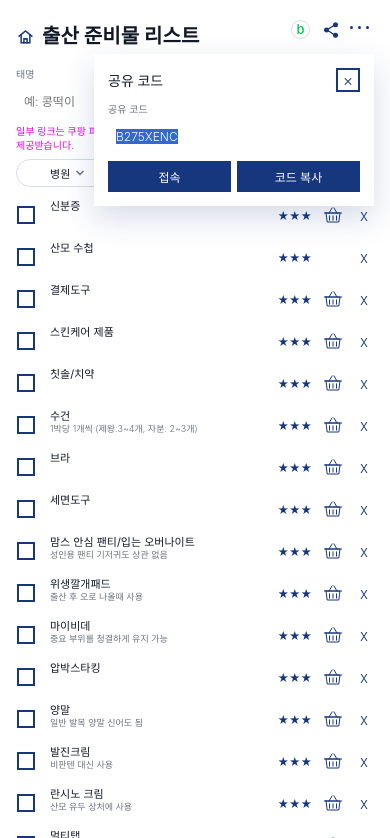
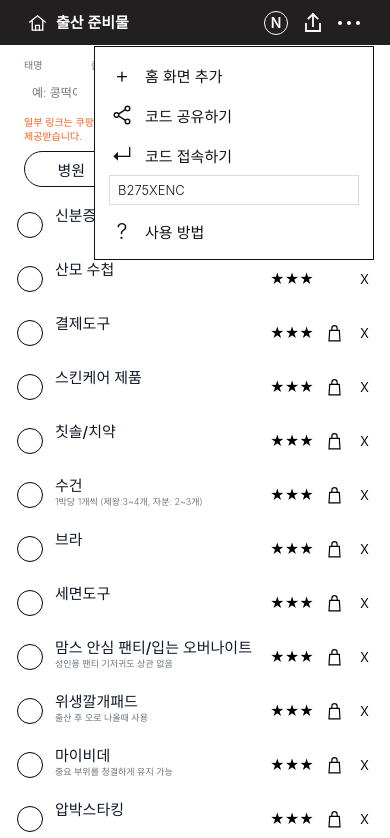
Before and after one commit to richmariyang-star/birthbaglist, a website: page public/index.html in a window 390 px wide. Both pictures are taken after a click on the button 359 px from the left and 27 px from the top of the page. Shown: the top 838 px of the page. Drawn offline with Linux system fonts and the light colour scheme; no server answers; a web font is replaced by a local one.

Commit message:
Add files via upload

```diff
--- a/public/app.js
+++ b/public/app.js
@@ -1,4 +1,8 @@
 const subCategories = ["산모", "아기", "보호자"];
+const mainCategories = [
+  { value: "hospital", label: "병원" },
+  { value: "care", label: "조리원" },
+];
 const importanceLabels = { "★": "필수", "☆": "상황별", "△": "선택" };
 const importanceOrder = { "★": 0, "☆": 1, "△": 2 };
 const importanceStars = { "★": "★★★", "☆": "★★", "△": "★" };
@@ -15,11 +19,14 @@ const state = {
   checked: {},
   hiddenIds: [],
   customItems: [],
+  customMainCategories: [],
+  customSubCategories: [],
 };
 
 let baseItems = [];
 let saveTimer;
 let shareCode = "";
+let installPromptEvent;
 
 const els = {
   babyName: document.querySelector("#babyName"),
@@ -51,7 +58,10 @@ const els = {
   template: document.querySelector("#itemTemplate"),
   addForm: document.querySelector("#addForm"),
   toggleAdd: document.querySelector("#toggleAdd"),
+  installApp: document.querySelector("#installApp"),
   newName: document.querySelector("#newName"),
+  newMain: document.querySelector("#newMain"),
+  newSub: document.querySelector("#newSub"),
   newImportance: document.querySelector("#newImportance"),
   newDescription: document.querySelector("#newDescription"),
   newLink: document.querySelector("#newLink"),
@@ -62,15 +72,19 @@ function normalizeState(payload) {
     babyName: payload.babyName || "",
     dueDate: payload.dueDate || "",
     profileSaved: Boolean(payload.profileSaved || (payload.babyName && payload.dueDate)),
-    selectedMain: payload.selectedMain === "care" ? "care" : "hospital",
-    selectedSub: subCategories.includes(payload.selectedSub) ? payload.selectedSub : "산모",
+    selectedMain: payload.selectedMain || "hospital",
+    selectedSub: payload.selectedSub || "산모",
     selectedImportance: ["all", "★", "☆", "△"].includes(payload.selectedImportance)
       ? payload.selectedImportance
       : "all",
     checked: payload.checked || {},
     hiddenIds: Array.isArray(payload.hiddenIds) ? payload.hiddenIds : [],
     customItems: Array.isArray(payload.customItems) ? payload.customItems : [],
+    customMainCategories: Array.isArray(payload.customMainCategories) ? payload.customMainCategories : [],
+    customSubCategories: Array.isArray(payload.customSubCategories) ? payload.customSubCategories : [],
   });
+  if (!getMainOptions().some((item) => item.value === state.selectedMain)) state.selectedMain = "hospital";
+  if (!getSubOptions().includes(state.selectedSub)) state.selectedSub = "산모";
 }
 
 async function load() {
@@ -151,15 +165,16 @@ function currentItems() {
 }
 
 function syncControls() {
+  syncCategoryControls();
   els.babyName.value = state.babyName;
   els.dueDate.value = state.dueDate;
-  els.profileText.textContent = getProfileText();
+  els.profileText.replaceChildren(getProfileLabel());
   els.profileDisplay.hidden = !state.profileSaved;
   els.profileForm.hidden = state.profileSaved;
   els.mainFilter.value = state.selectedMain;
   els.subFilter.value = state.selectedSub;
   els.importanceFilter.value = state.selectedImportance;
-  els.mainFilterLabel.textContent = mainFilterLabels[state.selectedMain];
+  els.mainFilterLabel.textContent = getMainLabel(state.selectedMain);
   els.subFilterLabel.textContent = state.selectedSub;
   els.importanceFilterLabel.textContent = importanceFilterLabels[state.selectedImportance];
   if (els.shareCodeInput) els.shareCodeInput.value = shareCode;
@@ -173,6 +188,30 @@ function syncControls() {
   document.querySelectorAll("[data-importance]").forEach((button) => {
     button.classList.toggle("is-active", button.dataset.importance === state.selectedImportance);
   });
+}
+
+function getMainOptions() {
+  return [...mainCategories, ...state.customMainCategories];
+}
+
+function getSubOptions() {
+  return [...subCategories, ...state.customSubCategories];
+}
+
+function getMainLabel(value) {
+  return getMainOptions().find((item) => item.value === value)?.label || mainFilterLabels[value] || value;
+}
+
+function syncSelect(select, options, selected) {
+  select.replaceChildren(...options.map((option) => new Option(option.label || option, option.value || option)));
+  select.value = selected;
+}
+
+function syncCategoryControls() {
+  syncSelect(els.newMain, getMainOptions(), state.selectedMain);
+  syncSelect(els.mainFilter, getMainOptions(), state.selectedMain);
+  syncSelect(els.newSub, getSubOptions(), state.selectedSub);
+  syncSelect(els.subFilter, getSubOptions(), state.selectedSub);
 }
 
 function closeFilterChips() {
@@ -196,6 +235,16 @@ function toggleFilterChips(groupName) {
 function getProfileText() {
   const babyName = state.babyName || "태명 미입력";
   return `${getDdayLabel(state.dueDate)} ${babyName}`;
+}
+
+function getProfileLabel() {
+  const babyName = state.babyName || "태명 미입력";
+  const fragment = document.createDocumentFragment();
+  const dday = document.createElement("span");
+  dday.className = "dday-label";
+  dday.textContent = getDdayLabel(state.dueDate);
+  fragment.append(dday, document.createTextNode(` ${babyName}`));
+  return fragment;
 }
 
 function getDdayLabel(dateText) {
@@ -285,7 +334,10 @@ function renderProgress() {
   const total = scopeItems.length;
   const percent = total ? Math.round((done / total) * 100) : 0;
   els.progressText.textContent = `${done}/${total}`;
-  els.progressPercent.textContent = `${percent}% 완료`;
+  els.progressPercent.replaceChildren();
+  const percentValue = document.createElement("b");
+  percentValue.textContent = `${percent}%`;
+  els.progressPercent.append(percentValue, " 완료");
   els.progressBar.style.width = `${percent}%`;
 }
 
@@ -296,11 +348,35 @@ function resetChecklist() {
   state.checked = {};
   state.hiddenIds = [];
   state.customItems = [];
+  state.customMainCategories = [];
+  state.customSubCategories = [];
   els.addForm.hidden = true;
   els.toggleAdd.textContent = "+";
   els.toggleAdd.setAttribute("aria-expanded", "false");
   save();
   render();
+}
+
+function isStandaloneMode() {
+  return window.matchMedia("(display-mode: standalone)").matches || navigator.standalone;
+}
+
+function setupInstallButton() {
+  if (isStandaloneMode()) {
+    els.installApp.hidden = true;
+    return;
+  }
+
+  window.addEventListener("beforeinstallprompt", (event) => {
+    event.preventDefault();
+    installPromptEvent = event;
+    els.installApp.hidden = false;
+  });
+
+  window.addEventListener("appinstalled", () => {
+    installPromptEvent = undefined;
+    els.installApp.hidden = true;
+  });
 }
 
 function queueSave() {
@@ -375,12 +451,10 @@ els.shareHome.addEventListener("click", async () => {
 });
 
 els.openSharePanel.addEventListener("click", () => {
-  els.sharePanel.hidden = false;
-  els.shareCodeInput.focus();
-  els.shareCodeInput.select();
+  els.sharePanel.hidden = !els.sharePanel.hidden;
 });
 
-els.closeSharePanel.addEventListener("click", () => {
+els.closeSharePanel?.addEventListener("click", () => {
   els.sharePanel.hidden = true;
 });
 
@@ -405,9 +479,9 @@ els.applyShareCode.addEventListener("click", () => {
 els.copyShareLink.addEventListener("click", async () => {
   try {
     await navigator.clipboard.writeText(shareCode);
-    els.copyShareLink.textContent = "완료";
+    els.copyShareLink.querySelector("em").textContent = "완료";
     setTimeout(() => {
-      els.copyShareLink.textContent = "코드 복사";
+      els.copyShareLink.querySelector("em").textContent = "코드 공유하기";
       els.sharePanel.hidden = true;
     }, 1200);
   } catch {
@@ -459,6 +533,22 @@ els.toggleAdd.addEventListener("click", () => {
   els.addForm.hidden = !willOpen;
   els.toggleAdd.textContent = willOpen ? "−" : "+";
   els.toggleAdd.setAttribute("aria-expanded", String(willOpen));
+  if (willOpen) {
+    syncCategoryControls();
+    els.newMain.value = state.selectedMain;
+    els.newSub.value = state.selectedSub;
+  }
+});
+
+els.installApp.addEventListener("click", async () => {
+  if (installPromptEvent) {
+    installPromptEvent.prompt();
+    await installPromptEvent.userChoice;
+    installPromptEvent = undefined;
+    return;
+  }
+
+  alert("브라우저 메뉴에서 '홈 화면에 추가'를 선택해 주세요.");
 });
 
 els.addForm.addEventListener("submit", (event) => {
@@ -466,10 +556,12 @@ els.addForm.addEventListener("submit", (event) => {
   const name = els.newName.value.trim();
   if (!name) return;
 
+  state.selectedMain = els.newMain.value;
+  state.selectedSub = els.newSub.value;
   state.customItems.push({
     id: `custom-${Date.now()}-${Math.random().toString(36).slice(2)}`,
-    mainCategory: state.selectedMain,
-    mainLabel: state.selectedMain === "hospital" ? "병원용" : "조리원용",
+    mainCategory: els.newMain.value,
+    mainLabel: getMainLabel(els.newMain.value),
     subCategory: state.selectedSub,
     importance: els.newImportance.value,
     name,
@@ -483,4 +575,10 @@ els.addForm.addEventListener("submit", (event) => {
   render();
 });
 
+setupInstallButton();
+
+if ("serviceWorker" in navigator) {
+  navigator.serviceWorker.register("./sw.js").catch(() => {});
+}
+
 load();
--- a/public/index.html
+++ b/public/index.html
@@ -4,11 +4,25 @@
     <meta charset="UTF-8" />
     <meta name="viewport" content="width=device-width, initial-scale=1, viewport-fit=cover" />
     <title>출산가방 체크리스트</title>
+    <link rel="manifest" href="./manifest.webmanifest" />
+    <link rel="icon" href="./icon.svg" type="image/svg+xml" />
+    <link rel="apple-touch-icon" href="./icon.svg" />
     <link rel="stylesheet" href="./styles.css" />
   </head>
   <body>
     <main class="app-shell">
       <section class="sticky-head">
+        <div class="app-bar">
+          <h1 class="app-title">
+            <svg viewBox="0 0 24 24" aria-hidden="true">
+              <path d="M4 11.5 12 5l8 6.5" />
+              <path d="M6.5 10.5V20h11v-9.5" />
+              <path d="M10 20v-5h4v5" />
+            </svg>
+            <span>출산 준비물</span>
+          </h1>
+
+          <div class="app-actions">
             <a
               class="blog-link"
               href="https://blog.naver.com/millionnairebubu"
@@ -16,16 +30,14 @@
               rel="noopener"
               aria-label="네이버 블로그 열기"
             >
-          <span>b</span>
+              <span>N</span>
             </a>
 
             <button id="shareHome" class="home-share-button" type="button" aria-label="홈페이지 공유">
               <svg viewBox="0 0 24 24" aria-hidden="true">
-            <circle cx="18" cy="5" r="2.5" />
-            <circle cx="6" cy="12" r="2.5" />
-            <circle cx="18" cy="19" r="2.5" />
-            <path d="M8.4 10.8 15.6 6.2" />
-            <path d="M8.4 13.2 15.6 17.8" />
+                <path d="M12 3v12" />
+                <path d="M7.5 7.5 12 3l4.5 4.5" />
+                <path d="M5 13v7h14v-7" />
               </svg>
             </button>
 
@@ -34,15 +46,8 @@
               <span></span>
               <span></span>
             </button>
-
-        <h1 class="app-title">
-          <svg viewBox="0 0 24 24" aria-hidden="true">
-            <path d="M4 11.5 12 5l8 6.5" />
-            <path d="M6.5 10.5V20h11v-9.5" />
-            <path d="M10 20v-5h4v5" />
-          </svg>
-          <span>출산 준비물 리스트</span>
-        </h1>
+          </div>
+        </div>
 
         <header class="top-panel">
           <div id="profileDisplay" class="profile-display" hidden>
@@ -64,14 +69,14 @@
 
         <section class="summary-row" aria-label="준비 현황">
           <div class="summary-content">
+            <strong id="progressText">0 / 0</strong>
+            <span id="progressPercent">0%</span>
             <button id="resetList" type="button" aria-label="체크리스트 초기화">
               <svg viewBox="0 0 24 24" aria-hidden="true">
                 <path d="M20 12a8 8 0 1 1-2.4-5.7" />
                 <path d="M18 2v5h-5" />
               </svg>
             </button>
-            <strong id="progressText">0 / 0</strong>
-            <span id="progressPercent">0%</span>
           </div>
           <div class="progress-track"><span id="progressBar"></span></div>
         </section>
@@ -133,25 +138,40 @@
             </select>
           </div>
         </section>
+
       </section>
 
-      <section id="sharePanel" class="share-panel" aria-label="공유 코드" hidden>
-        <div class="share-panel-head">
-          <strong>공유 코드</strong>
-          <button id="closeSharePanel" type="button" aria-label="공유 코드 닫기">×</button>
+      <section id="sharePanel" class="share-panel" aria-label="메뉴" hidden>
+        <button id="installApp" class="menu-action" type="button"><span>+</span><em>홈 화면 추가</em></button>
+        <button id="copyShareLink" class="menu-action" type="button">
+          <span>
+            <svg viewBox="0 0 24 24" aria-hidden="true"><circle cx="18" cy="5" r="2.5" /><circle cx="6" cy="12" r="2.5" /><circle cx="18" cy="19" r="2.5" /><path d="M8.4 10.8 15.6 6.2M8.4 13.2 15.6 17.8" /></svg>
+          </span>
+          <em>코드 공유하기</em>
+        </button>
+        <div class="code-menu-row">
+          <button id="applyShareCode" class="menu-action" type="button"><span>↵</span><em>코드 접속하기</em></button>
+          <input id="shareCodeInput" type="text" autocomplete="off" inputmode="latin" placeholder="코드 입력" />
         </div>
-        <label>
-          <span>공유 코드</span>
-          <input id="shareCodeInput" type="text" autocomplete="off" inputmode="latin" />
-        </label>
-        <div class="share-actions">
-          <button id="applyShareCode" type="button">접속</button>
-          <button id="copyShareLink" type="button">코드 복사</button>
-        </div>
+        <button class="menu-action" type="button"><span>?</span><em>사용 방법</em></button>
       </section>
 
       <section class="add-box" aria-label="항목 추가">
         <form id="addForm" hidden>
+          <label class="form-full">
+            <span>카테고리</span>
+          </label>
+          <div class="category-row">
+            <select id="newMain">
+              <option value="hospital">병원</option>
+              <option value="care">조리원</option>
+            </select>
+            <select id="newSub">
+              <option value="산모">산모</option>
+              <option value="아기">아기</option>
+              <option value="보호자">보호자</option>
+            </select>
+          </div>
           <label>
             <span>물품명</span>
             <input id="newName" type="text" required placeholder="추가할 준비물" />
@@ -194,13 +214,8 @@
         <span class="importance"></span>
         <a class="buy-link" target="_blank" rel="noopener sponsored" aria-label="구매 링크">
           <svg viewBox="0 0 24 24" aria-hidden="true">
-            <path d="M5 9h14l-1.2 9H6.2L5 9Z" />
-            <path d="M3.5 9h17" />
-            <path d="M8 9l3-5" />
-            <path d="M16 9l-3-5" />
-            <path d="M8.5 12v4" />
-            <path d="M12 12v4" />
-            <path d="M15.5 12v4" />
+            <path d="M6.5 8.5h11l.8 12h-12.6l.8-12Z" />
+            <path d="M9 8.5V6a3 3 0 0 1 6 0v2.5" />
           </svg>
         </a>
         <button type="button" class="delete-btn" aria-label="항목 삭제">×</button>
--- a/public/styles.css
+++ b/public/styles.css
@@ -5,9 +5,10 @@
   --bg: #ffffff;
   --ink: #111827;
   --muted: #6b7280;
-  --navy: #16377e;
+  --navy: #000000;
   --pink: #ff00d4;
   --accent-pink: #ef00ec;
+  --orange: #ff5a1f;
 }
 
 * {
@@ -41,85 +42,96 @@ button {
   padding: 0 20px 22px;
 }
 
+.sticky-head {
+  position: sticky;
+  top: 0;
+  z-index: 10;
+  margin: 0 -20px;
+  padding: 0 24px 8px;
+  background: var(--bg);
+}
+
+.app-bar {
+  display: flex;
+  align-items: center;
+  justify-content: space-between;
+  min-height: 45px;
+  margin: 0 -24px 12px;
+  padding: 0 27px;
+  background: #211f20;
+  color: #fff;
+}
+
+.app-actions {
+  display: flex;
+  align-items: center;
+  gap: 16px;
+  margin-left: 12px;
+}
+
 .blog-link,
 .home-share-button,
 .menu-button {
-  position: absolute;
-  top: 20px;
-  z-index: 12;
-  align-items: center;
-  justify-content: center;
+  display: grid;
+  place-items: center;
+  flex: 0 0 auto;
   padding: 0;
   border: 0;
   background: transparent;
+  color: #fff;
 }
 
 .blog-link {
-  right: 84px;
-  display: grid;
-  place-items: center;
-  width: 19px;
-  height: 19px;
-  border: 1px solid #d7dce6;
+  width: 24px;
+  height: 24px;
+  border: 1.5px solid #fff;
   border-radius: 50%;
-  color: #03c75a;
   text-decoration: none;
 }
 
 .blog-link span {
-  font-size: 13px;
-  font-weight: 500;
+  font-size: 14px;
+  font-weight: 600;
   line-height: 1;
 }
 
 .home-share-button {
-  right: 54px;
-  display: grid;
-  width: 19px;
-  height: 19px;
+  width: 24px;
+  height: 24px;
 }
 
 .home-share-button svg {
-  width: 18px;
-  height: 18px;
-  fill: var(--navy);
-  stroke: var(--navy);
-  stroke-width: 1.7;
+  width: 24px;
+  height: 24px;
+  fill: none;
+  stroke: currentColor;
+  stroke-width: 1.8;
   stroke-linecap: square;
   stroke-linejoin: miter;
 }
 
 .menu-button {
-  right: 20px;
   display: flex;
   gap: 5px;
-  width: 29px;
-  height: 15px;
-}
-
-.sticky-head {
-  position: sticky;
-  top: 0;
-  z-index: 10;
-  margin: 0 -20px;
-  padding: 24px 20px 8px;
-  background: var(--bg);
+  width: 26px;
+  height: 24px;
 }
 
 .menu-button span {
-  width: 3px;
-  height: 3px;
+  width: 4px;
+  height: 4px;
   border-radius: 50%;
-  background: var(--navy);
+  background: currentColor;
 }
 
 .app-title {
   display: flex;
   align-items: center;
   gap: 7px;
-  margin: 0 52px 18px 0;
-  color: var(--ink);
-  font-size: 20px;
+  min-width: 0;
+  margin: 0;
+  color: #fff;
+  font-size: 15px;
   font-weight: 600;
   line-height: 1.2;
   word-break: keep-all;
@@ -127,20 +139,20 @@ button {
 
 .app-title svg {
   flex: 0 0 auto;
-  width: 19px;
-  height: 19px;
+  width: 23px;
+  height: 23px;
   fill: none;
-  stroke: var(--navy);
-  stroke-width: 1.9;
+  stroke: currentColor;
+  stroke-width: 1.4;
   stroke-linecap: square;
   stroke-linejoin: miter;
 }
 
 .top-panel {
   display: block;
-  min-height: 26px;
+  min-height: 28px;
   margin: 0 0 8px;
-  padding-right: 164px;
+  padding-right: 172px;
   background: transparent;
 }
 
@@ -160,61 +172,76 @@ button {
 
 .share-panel {
   position: absolute;
-  top: 54px;
-  right: 20px;
+  top: 46px;
+  right: 24px;
   z-index: 20;
   display: grid;
-  gap: 9px;
-  width: min(280px, calc(100% - 40px));
+  gap: 12px;
+  width: min(280px, calc(100% - 32px));
   padding: 14px;
   background: #fff;
-  box-shadow: 0 12px 30px rgb(22 55 126 / 18%);
+  border: 1px solid #111;
+  box-shadow: none;
 }
 
-.share-panel-head {
-  display: flex;
+.menu-action {
+  display: grid;
+  grid-template-columns: 26px 1fr;
+  gap: 10px;
   align-items: center;
-  justify-content: space-between;
-  gap: 12px;
+  min-height: 28px;
+  padding: 0;
+  border: 0;
+  background: transparent;
+  color: #111;
+  text-align: left;
+  font-size: 15px;
+  font-weight: 300;
 }
 
-.share-panel-head strong {
-  font-size: 14px;
-  font-weight: 500;
-}
-
-#closeSharePanel {
-  width: 24px;
-  height: 24px;
-  padding: 0;
-  border: 2px solid var(--navy);
-  background: transparent;
-  color: var(--navy);
-  font-size: 16px;
+.menu-action span {
+  display: grid;
+  place-items: center;
+  color: #111;
+  font-size: 22px;
   line-height: 1;
 }
 
-.share-actions {
+.menu-action em {
+  font-style: normal;
+}
+
+.menu-action svg {
+  width: 22px;
+  height: 22px;
+  fill: none;
+  stroke: currentColor;
+  stroke-width: 1.6;
+  stroke-linecap: square;
+  stroke-linejoin: miter;
+}
+
+.code-menu-row {
   display: grid;
-  grid-template-columns: repeat(2, 1fr);
   gap: 6px;
 }
 
-.share-actions button {
-  height: 31px;
-  border: 0;
-  background: var(--navy);
-  color: #fff;
-  font-size: 12px;
-  font-weight: 500;
+.code-menu-row input {
+  height: 30px;
+  border: 1px solid #d7dce6;
+  font-size: 13px;
 }
 
 .profile-display strong {
   color: var(--ink);
-  font-size: 11px;
+  font-size: 20px;
   font-weight: 400;
   line-height: 1.2;
   overflow-wrap: anywhere;
+}
+
+.profile-display .dday-label {
+  color: var(--orange);
 }
 
 #editProfile {
@@ -224,14 +251,14 @@ button {
   border: 0;
   background: transparent;
   color: var(--muted);
-  font-size: 10px;
+  font-size: 12px;
   font-weight: 400;
 }
 
 .partner-notice {
-  margin: 0 0 7px;
+  margin: 6px 0 8px;
   padding-right: 4px;
-  color: var(--accent-pink);
+  color: var(--orange);
   font-size: 10px;
   font-weight: 300;
   line-height: 1.35;
@@ -288,13 +315,13 @@ textarea {
 }
 
 .filter-shell {
-  margin: 6px 0 0;
+  margin: 8px 0 0;
 }
 
 .filter-bar {
   display: grid;
-  grid-template-columns: 1fr 1fr 1fr 28px;
-  gap: 7px;
+  grid-template-columns: 1fr 1fr 1fr 34px;
+  gap: 8px;
   margin: 0;
 }
 
@@ -304,13 +331,13 @@ textarea {
   justify-content: center;
   gap: 4px;
   min-width: 0;
-  height: 28px;
+  height: 36px;
   padding: 0 9px;
-  border: 1px solid #d7dce6;
+  border: 1px solid #111;
   border-radius: 999px;
   background: #fff;
   color: var(--ink);
-  font-size: 11px;
+  font-size: 15px;
   font-weight: 500;
 }
 
@@ -322,25 +349,19 @@ textarea {
 }
 
 .filter-pill svg {
-  flex: 0 0 auto;
-  width: 12px;
-  height: 12px;
-  fill: none;
-  stroke: #6b7280;
-  stroke-width: 2;
-  stroke-linecap: square;
-  stroke-linejoin: miter;
+  display: none;
 }
 
 #toggleAdd {
   display: grid;
   place-items: center;
-  height: 28px;
-  border: 1px solid #d7dce6;
+  width: 34px;
+  height: 34px;
+  border: 1px solid #111;
   border-radius: 999px;
   background: #fff;
-  color: var(--navy);
-  font-size: 15px;
+  color: var(--ink);
+  font-size: 18px;
   font-weight: 500;
 }
 
@@ -382,9 +403,9 @@ textarea {
 
 .summary-row {
   position: absolute;
-  top: 80px;
-  right: 20px;
-  width: 166px;
+  top: 62px;
+  right: 24px;
+  width: 170px;
   padding: 0;
   background: transparent;
   pointer-events: none;
@@ -395,7 +416,19 @@ textarea {
   display: flex;
   align-items: center;
   justify-content: flex-end;
-  gap: 6px;
+  gap: 5px;
+}
+
+#progressPercent {
+  order: 1;
+}
+
+#progressText {
+  order: 2;
+}
+
+#resetList {
+  order: 3;
 }
 
 #resetList {
@@ -403,7 +436,7 @@ textarea {
   place-items: center;
   width: 26px;
   height: 26px;
-  margin-right: 2px;
+  margin-left: 2px;
   padding: 0;
   border: 0;
   background: transparent;
@@ -422,16 +455,21 @@ textarea {
 }
 
 .summary-row strong {
-  font-size: 14px;
-  font-weight: 400;
+  font-size: 11px;
+  font-weight: 500;
   line-height: 1;
 }
 
 .summary-row span {
-  color: var(--pink);
-  font-size: 14px;
+  color: var(--ink);
+  font-size: 18px;
   font-weight: 500;
   line-height: 1;
+}
+
+.summary-row span b {
+  color: var(--orange);
+  font-weight: 500;
 }
 
 .progress-track {
@@ -448,6 +486,13 @@ textarea {
   margin: 6px 0 12px;
 }
 
+.category-row {
+  display: grid;
+  grid-template-columns: 1fr 1fr;
+  gap: 8px;
+  align-items: center;
+}
+
 .checklist {
   display: grid;
   gap: 0;
@@ -455,11 +500,11 @@ textarea {
 
 .item-card {
   display: grid;
-  grid-template-columns: 30px minmax(0, 1fr) 60px 30px 20px;
-  gap: 6px;
+  grid-template-columns: 34px minmax(0, 1fr) 54px 32px 22px;
+  gap: 5px;
   align-items: start;
-  min-height: 42px;
-  padding: 5px 0;
+  min-height: 54px;
+  padding: 12px 0 6px;
   background: transparent;
 }
 
@@ -468,8 +513,8 @@ textarea {
   display: grid;
   place-items: center;
   align-self: center;
-  width: 20px;
-  height: 20px;
+  width: 27px;
+  height: 27px;
   margin-top: 0;
 }
 
@@ -480,9 +525,10 @@ textarea {
 }
 
 .check-wrap span {
-  width: 18px;
-  height: 18px;
-  border: 2px solid var(--navy);
+  width: 26px;
+  height: 26px;
+  border: 1px solid var(--navy);
+  border-radius: 50%;
   background: transparent;
 }
 
@@ -515,8 +561,8 @@ textarea {
   justify-self: end;
   align-self: center;
   padding-top: 0;
-  color: var(--navy);
-  font-size: 13px;
+  color: #000;
+  font-size: 15px;
   font-weight: 500;
   line-height: 1;
   white-space: nowrap;
@@ -525,15 +571,15 @@ textarea {
 .item-head h3 {
   margin: 0;
   min-width: 0;
-  font-size: 11px;
-  font-weight: 400;
+  font-size: 15px;
+  font-weight: 500;
   line-height: 1.18;
   word-break: keep-all;
   overflow-wrap: anywhere;
 }
 
 .item-body p {
-  margin: 1px 0 0;
+  margin: 2px 0 0;
   color: var(--muted);
   font-size: 9px;
   line-height: 1.2;
@@ -573,11 +619,11 @@ textarea {
 }
 
 .buy-link svg {
-  width: 24px;
-  height: 24px;
+  width: 21px;
+  height: 21px;
   fill: none;
   stroke: var(--navy);
-  stroke-width: 1;
+  stroke-width: 1.35;
   stroke-linecap: square;
   stroke-linejoin: miter;
 }
@@ -600,7 +646,7 @@ textarea {
   width: 100%;
   height: 100%;
   font-family: "Pretendard", -apple-system, BlinkMacSystemFont, "Apple SD Gothic Neo", "Malgun Gothic", system-ui, sans-serif;
-  font-size: 15px;
+  font-size: 17px;
   font-weight: 300;
   line-height: 1;
 }
@@ -627,24 +673,20 @@ textarea {
 
   .sticky-head {
     margin: 0 -16px;
-    padding: 24px 16px 8px;
+    padding: 0 24px 8px;
+  }
+
+  .app-bar {
+    margin: 0 -24px 12px;
+    padding: 0 26px;
+  }
+
+  .app-actions {
+    gap: 13px;
   }
 
   .top-panel {
-    padding-right: 148px;
-  }
-
-  .blog-link {
-    right: 80px;
-  }
-
-  .home-share-button {
-    right: 50px;
-  }
-
-  .menu-button {
-    top: 20px;
-    right: 16px;
+    padding-right: 160px;
   }
 
   .share-panel {
@@ -653,21 +695,21 @@ textarea {
   }
 
   .summary-row {
-    right: 16px;
-    width: 158px;
+    right: 24px;
+    width: 164px;
   }
 
   .filter-bar {
-    grid-template-columns: 1fr 1fr 1fr 27px;
-    gap: 6px;
+    grid-template-columns: 1fr 1fr 1fr 34px;
+    gap: 8px;
   }
 
   .item-card {
-    grid-template-columns: 28px minmax(0, 1fr) 50px 30px 20px;
-    gap: 6px;
+    grid-template-columns: 34px minmax(0, 1fr) 50px 30px 20px;
+    gap: 5px;
   }
 
   .importance {
-    font-size: 11px;
+    font-size: 14px;
   }
 }
```
Also changed, not shown: public/sw.js (added, +37 -0 lines), public/icon.svg (added), public/manifest.webmanifest (added). Lines whose indentation alone changed are shown as unchanged.
